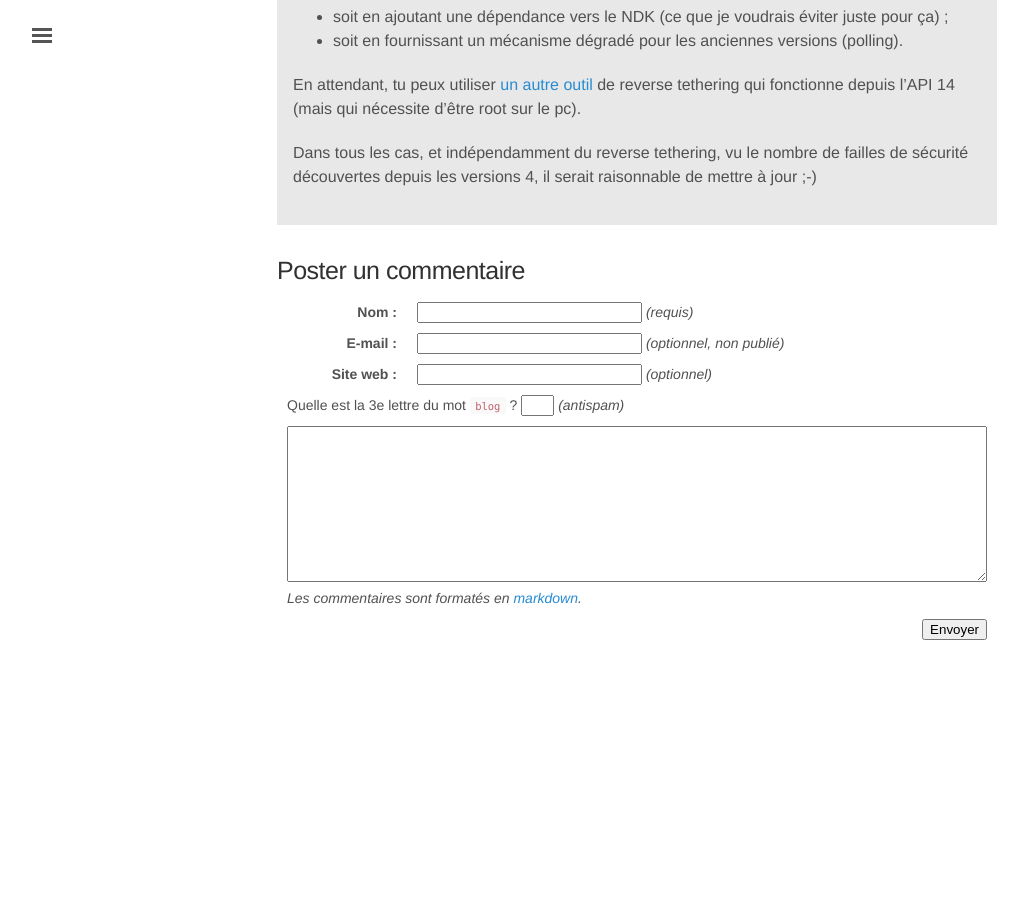
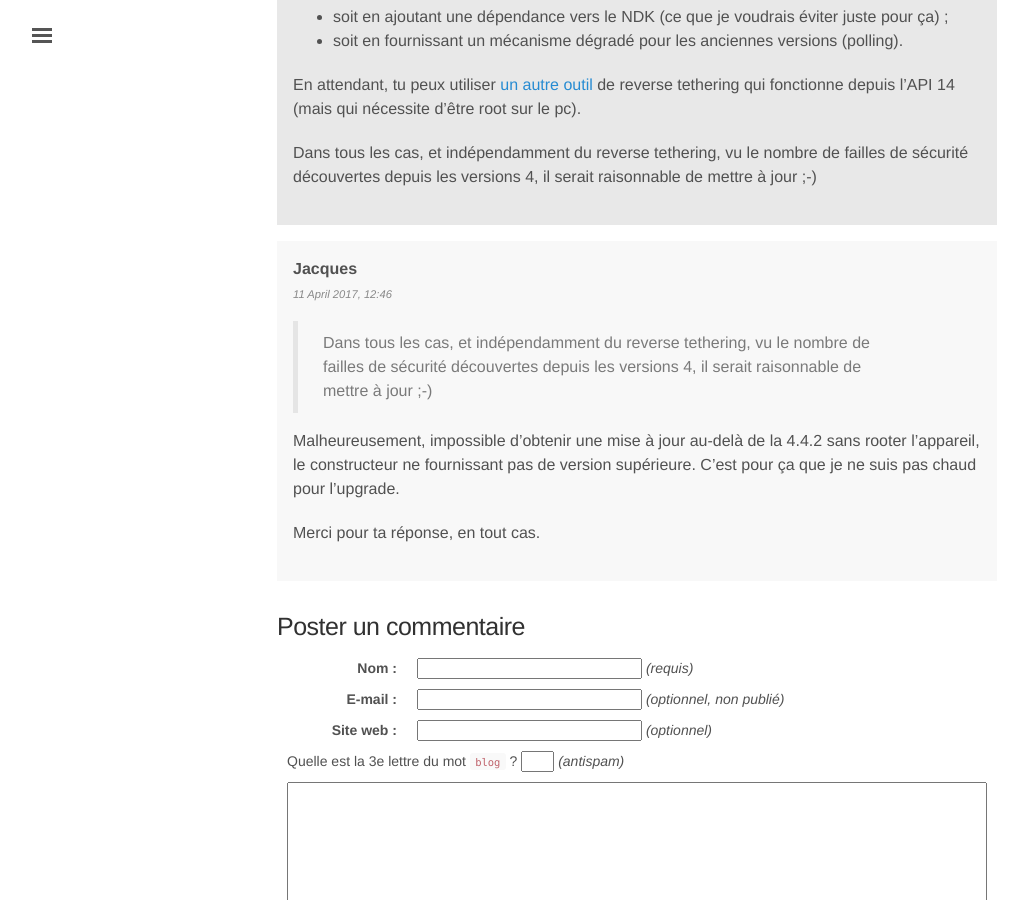
Before and after one commit to rom1v/blog.rom1v.com, a Jekyll site: the page built from _posts/2017-03-30-gnirehtet.md, in a window 1280 px wide and 900 px high, scrolled down 7086 px. Shown: the whole window, without its empty margins (3-1031 px from the left). Built offline with Jekyll 4.4.1, drawn with Linux system fonts in a browser that asks for light colours; before the commit the page ends 7751 px from its top, so only the background shows below that.

Commit message:
Publish comment for Gnirehtet

```diff
--- a/_data/comments-2017-03-gnirehtet.yaml
+++ b/_data/comments-2017-03-gnirehtet.yaml
@@ -100,3 +100,16 @@
     Dans tous les cas, et indépendamment du reverse tethering, vu le nombre de
     failles de sécurité découvertes depuis les versions 4, il serait raisonnable
     de mettre à jour ;-)
+- id: 7
+  author: Jacques
+  date: 2017-04-11 12:46:45+02:00
+  contents: |
+    > Dans tous les cas, et indépendamment du reverse tethering, vu le nombre de
+    > failles de sécurité découvertes depuis les versions 4, il serait
+    > raisonnable de mettre à jour ;-)
+
+    Malheureusement, impossible d'obtenir une mise à jour au-delà de la 4.4.2
+    sans rooter l'appareil, le constructeur ne fournissant pas de version
+    supérieure. C'est pour ça que je ne suis pas chaud pour l'upgrade.
+
+    Merci pour ta réponse, en tout cas.
```
